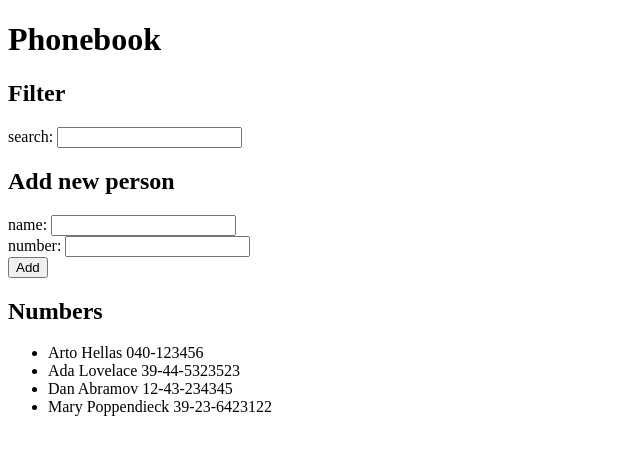
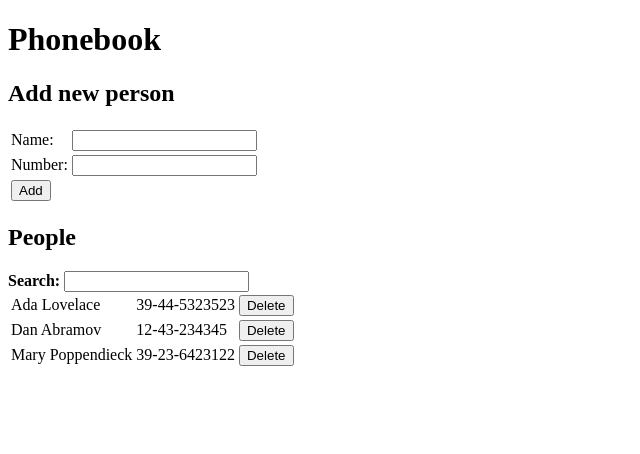
Before and after one commit to andrea-amadei/aalto-web-develpoment, a React (Create React App) app in the folder part2/06_phonebook/: page / in a window 1280 px wide. Shown: the top 454 px of the page, without its empty margins (0-640 px from the left). Built offline with nearby package versions, Linux system fonts and the light colour scheme; data requests are answered from the project's data file.

Commit message:
Complete part 2 exercise 6

```diff
--- a/part2/06_phonebook/db.json
+++ b/part2/06_phonebook/db.json
@@ -1,10 +1,5 @@
 {
-  "persons":[
-    {
-      "name": "Arto Hellas",
-      "number": "040-123456",
-      "id": 1
-    },
+  "persons": [
     {
       "name": "Ada Lovelace",
       "number": "39-44-5323523",
--- a/part2/06_phonebook/src/App.js
+++ b/part2/06_phonebook/src/App.js
@@ -1,34 +1,15 @@
 import {useEffect, useState} from 'react'
 import axios from "axios";
-
-const handleInputChange = (event, setter) => {
-  setter(event.target.value);
-}
-
-const Filter = ({ search, setSearch }) =>
-  <div>search: <input value={search} onChange={event => handleInputChange(event, setSearch)}/></div>
-
-const AddNewPerson = ({ newName, setNewName, newNumber, setNewNumber, handleInputSubmit }) =>
-  <form onSubmit={handleInputSubmit}>
-    <div>name: <input value={newName} onChange={event => handleInputChange(event, setNewName)}/></div>
-    <div>number: <input value={newNumber} onChange={event => handleInputChange(event, setNewNumber)}/></div>
-    <div><button type="submit">Add</button></div>
-  </form>
-
-const ShowPersons = ({ persons, search }) =>
-  <ul>
-    {persons.filter(x => search === '' || x.name.toLowerCase().includes(search.toLowerCase())).map(x => <li key={x.id}>{x.name} {x.number}</li>)}
-  </ul>
+import PeopleList from "./components/PeopleList";
+import AddNewPersonForm from "./components/AddNewPersonForm";
+import peopleService from "./services/peopleService";
 
 const App = () => {
   const [persons, setPersons] = useState([]);
-  const [newName, setNewName] = useState('');
-  const [newNumber, setNewNumber] = useState('');
-  const [search, setSearch] = useState('');
 
   const resetFields = () => {
-    setNewName('');
-    setNewNumber('');
+    // setNewName('');
+    // setNewNumber('');
   }
 
   const addPerson = (name, number) => {
@@ -50,15 +31,9 @@ const App = () => {
     resetFields();
   }
 
-  const handleInputSubmit = (event) => {
-    event.preventDefault();
-    addPerson(newName, newNumber);
-  }
-
   useEffect(() => {
-    axios
-      .get('http://localhost:3001/persons')
-      .then(response => setPersons(response.data))
+    peopleService.getAll()
+      .then(response => setPersons(response))
       .catch(() => console.log("Unable to fetch data from server!"));
   }, []);
 
@@ -66,19 +41,8 @@ const App = () => {
     <div>
       <h1>Phonebook</h1>
 
-      <h2>Filter</h2>
-      <Filter search={search} setSearch={setSearch} />
-
-      <h2>Add new person</h2>
-      <AddNewPerson
-        newName={newName} newNumber={newNumber}
-        setNewName={setNewName} setNewNumber={setNewNumber}
-        handleInputSubmit={handleInputSubmit}
-      />
-
-      <h2>Numbers</h2>
-      <ShowPersons persons={persons} search={search} />
-
+      <AddNewPersonForm people={persons} setPeople={setPersons} />
+      <PeopleList people={persons} setPeople={setPersons} />
     </div>
   )
 }
--- /dev/null
+++ b/part2/06_phonebook/src/common.js
@@ -0,0 +1,3 @@
+export const handleInputChange = (event, setter) => {
+  setter(event.target.value);
+}
--- /dev/null
+++ b/part2/06_phonebook/src/components/AddNewPersonForm.js
@@ -0,0 +1,68 @@
+import {handleInputChange} from "../common";
+import {useState} from "react";
+import peopleService from "../services/peopleService";
+
+const AddNewPersonForm = ({ people, setPeople }) => {
+  const [newName, setNewName] = useState('');
+  const [newNumber, setNewNumber] = useState('');
+
+  const handleInputSubmit = (event) => {
+    event.preventDefault();
+
+    if(newName === '' || newNumber === '')
+      return;
+
+    const oldObject = people.find(x => x.name === newName)
+
+    if(oldObject === undefined) {
+      const newId = Math.max(...people.map(x => x.id)) + 1;
+      const newObject = {name: newName, number: newNumber, id: newId}
+
+      peopleService.create(newObject)
+        .then(response => {
+          if(JSON.stringify(response) === JSON.stringify(newObject))
+            setPeople(people.concat(newObject));
+          else  // Should never happen
+            setPeople(people.concat(response));
+        })
+        .catch(error => alert(`Unable to add new person: "${error}"`));
+    }
+    else if(window.confirm("Person already exists. Replace it?")) {
+      const newObject = {name: newName, number: newNumber, id: oldObject.id};
+
+      peopleService.updateById(newObject.id, newObject)
+        .then(response => {
+          setPeople(people.map(x => x.id !== newObject.id ? x : response))
+        })
+        .catch(error => alert(`Unable to add new person: "${error}"`));
+    }
+
+    setNewName('');
+    setNewNumber('');
+  }
+
+  return (
+    <div>
+      <h2>Add new person</h2>
+      <form onSubmit={handleInputSubmit}>
+        <table>
+          <tbody>
+            <tr>
+              <td>Name: </td>
+              <td><input value={newName} onChange={event => handleInputChange(event, setNewName)}/></td>
+            </tr>
+            <tr>
+              <td>Number: </td>
+              <td><input value={newNumber} onChange={event => handleInputChange(event, setNewNumber)}/></td>
+            </tr>
+            <tr>
+              <td><button type="submit">Add</button></td>
+            </tr>
+          </tbody>
+        </table>
+      </form>
+    </div>
+  );
+}
+
+export default AddNewPersonForm;
--- /dev/null
+++ b/part2/06_phonebook/src/components/PeopleList.js
@@ -0,0 +1,40 @@
+import {useState} from "react";
+import {handleInputChange} from "../common";
+import peopleService from "../services/peopleService";
+
+const PeopleList = ({ people, setPeople }) => {
+  const [search, setSearch] = useState('');
+
+  const handleDelete = (personId) => {
+    if(window.confirm("Delete person forever?"))
+      peopleService.deleteById(personId)
+        .then(() => {
+          setPeople(people.filter(x => x.id !== personId))
+        })
+        .catch(error => alert(`Unable to delete person ${personId}: "${error}"`));
+  }
+
+  return (
+    <div>
+      <h2>People</h2>
+      <div><b>Search:</b> <input value={search} onChange={event => handleInputChange(event, setSearch)}/></div>
+
+      <table>
+        <tbody>
+          {people
+            .filter(x => x.name.toLowerCase().includes(search.toLowerCase()))
+            .map(x =>
+              <tr key={x.id}>
+                <td>{x.name}</td>
+                <td>{x.number}</td>
+                <td><button onClick={() => handleDelete(x.id)}>Delete</button></td>
+              </tr>
+            )
+          }
+        </tbody>
+      </table>
+    </div>
+  );
+}
+
+export default PeopleList;
--- /dev/null
+++ b/part2/06_phonebook/src/services/peopleService.js
@@ -0,0 +1,24 @@
+import axios from 'axios'
+const baseUrl = 'http://localhost:3001/persons'
+
+const getAll = () => {
+  const request = axios.get(baseUrl)
+  return request.then(response => response.data)
+}
+
+const create = newObject => {
+  const request = axios.post(baseUrl, newObject)
+  return request.then(response => response.data)
+}
+
+const updateById = (id, newObject) => {
+  const request = axios.put(`${baseUrl}/${id}`, newObject)
+  return request.then(response => response.data)
+}
+
+const deleteById = (id) => {
+  const request = axios.delete(`${baseUrl}/${id}`)
+  return request.then(response => response.data)
+}
+
+export default { getAll, create, updateById, deleteById }
```
